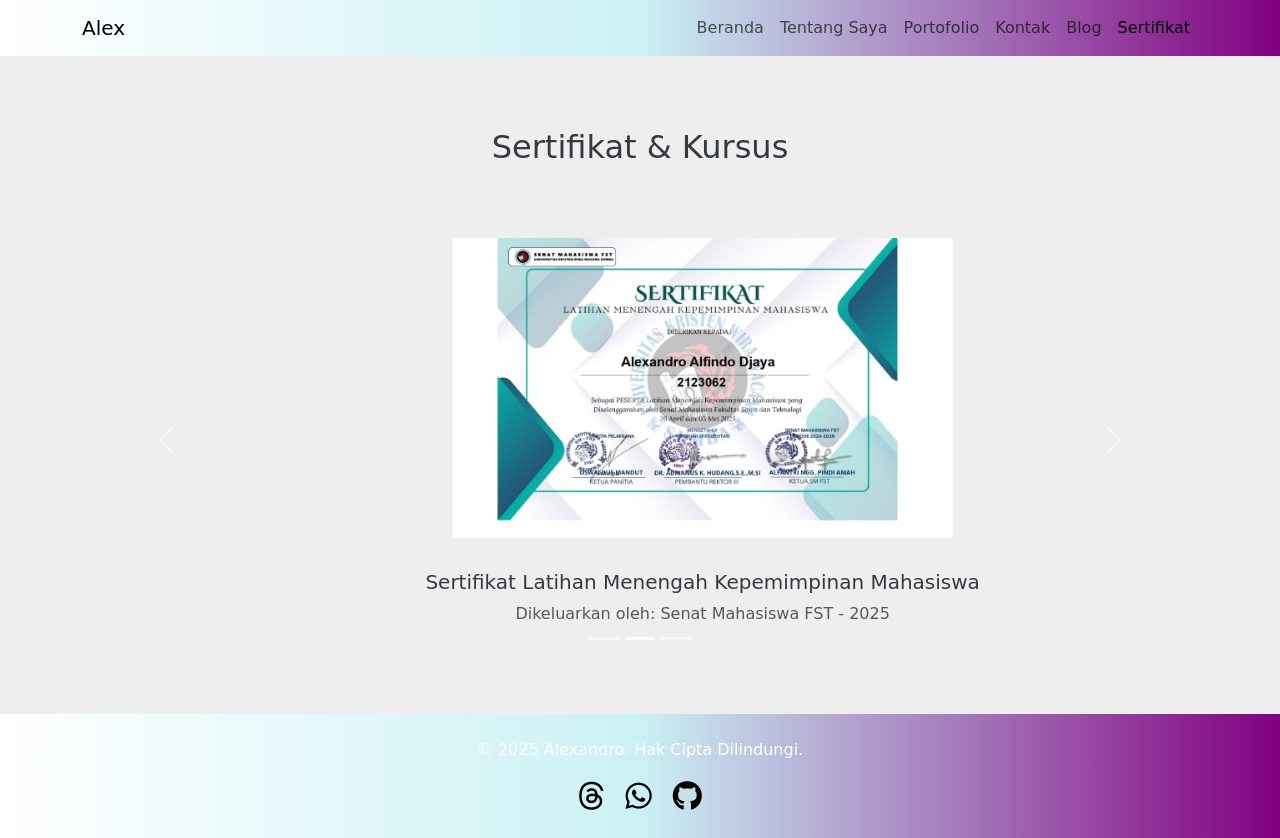
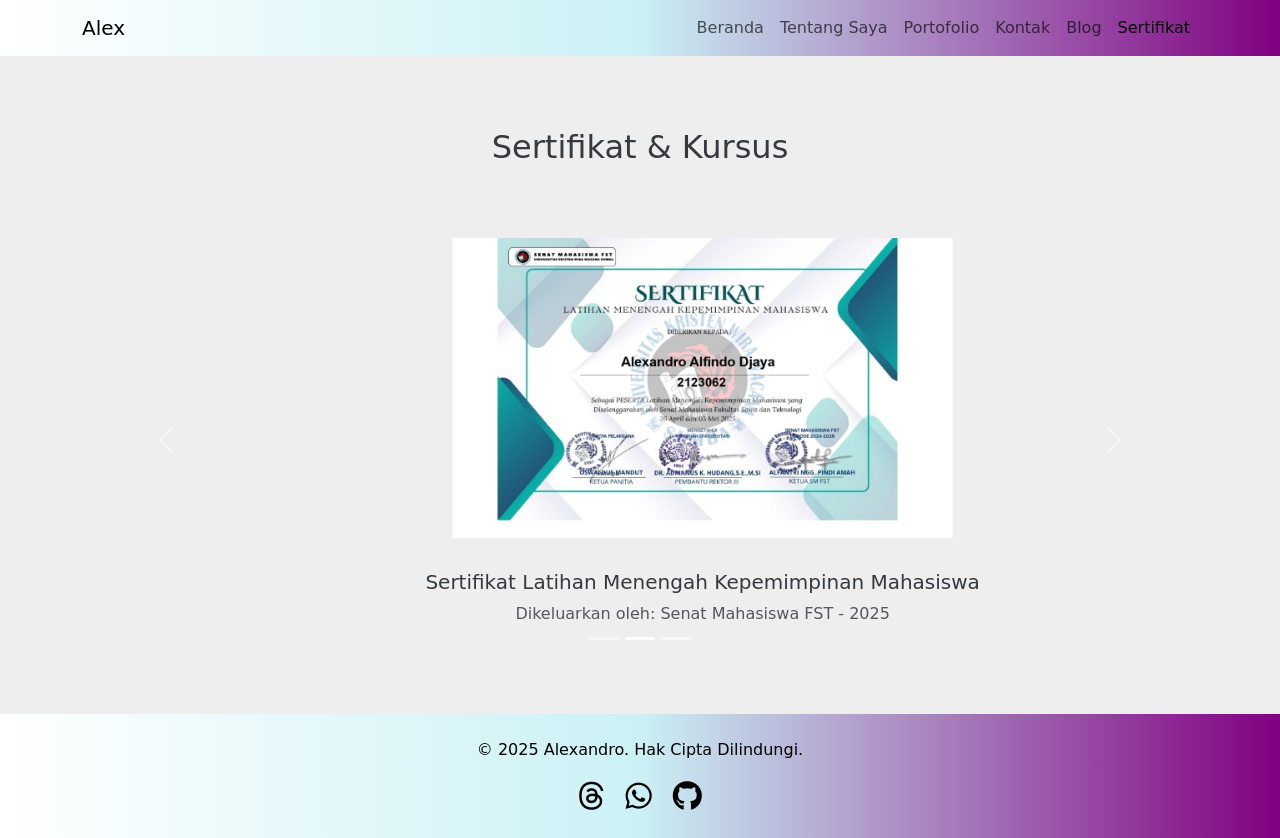
Before and after one commit to Alex-016/Portfolio_Revisi, a plain HTML site: page certificates.html in a window 1280 px wide. Drawn offline with nearby package versions, Linux system fonts and the light colour scheme; a web font is replaced by a local one.

Commit message:
certificates.html

```diff
--- a/certificates.html
+++ b/certificates.html
@@ -87,7 +87,7 @@
         </div>
     </section>
 
-    <footer class="text-white text-center py-4">
+    <footer class="text-black text-center py-4">
         <div class="container">
             <p>&copy; 2025 Alexandro. Hak Cipta Dilindungi.</p>
             <div class="social-icons">
```
